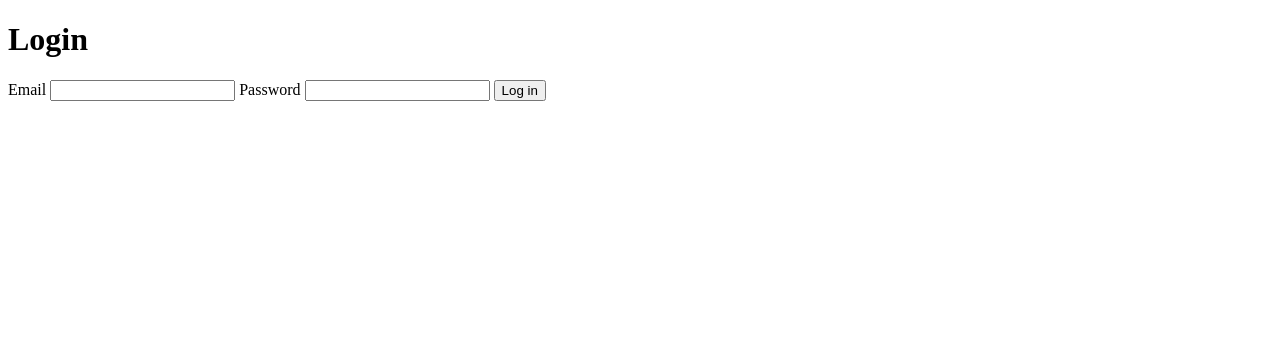
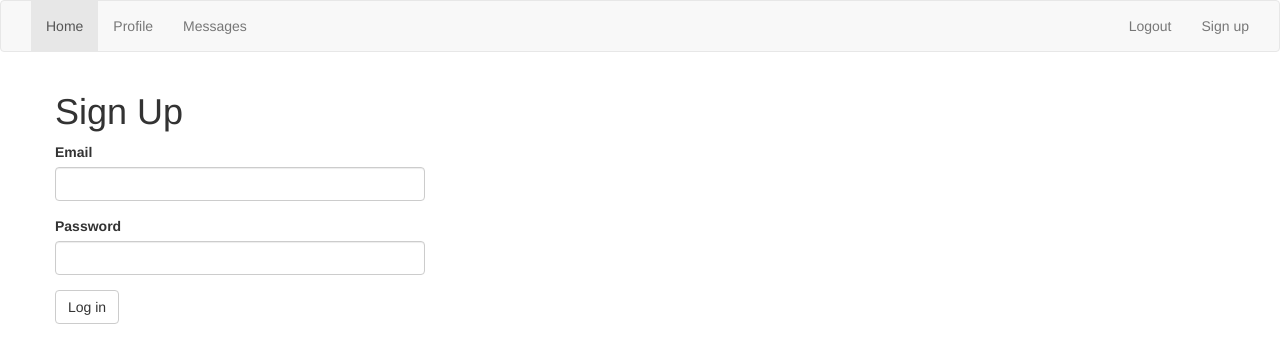
Before and after one commit to fanchunke/flask_website, a Flask app: template ChiBurger/templates/blog/login.html in a window 1280 px wide. Shown: the top 363 px of the page. Run offline with Flask 2, Linux system fonts and the light colour scheme; the template is opened without the code that fills it: values that come from a table or form of the project are taken from there, others are empty; the visitor is signed in with stand-in values (Sample User, id 1); some libraries are stand-ins or nearby versions.

Commit message:
修改html布局

```diff
--- a/ChiBurger/templates/blog/base.html
+++ b/ChiBurger/templates/blog/base.html
@@ -18,7 +18,7 @@
       <div class="container-fluid">
           <div class="navbar-collapse collapse">
             <ul class="nav navbar-nav">
-              <li role="presentation" class="active"><a href="#">Home</a></li>
+              <li role="presentation" class="active"><a href="{{url_for('blog.index')}}">Home</a></li>
               <li role="presentation"><a href="#">Profile</a></li>
               <li role="presentation"><a href="#">Messages</a></li>
             </ul>
@@ -34,6 +34,10 @@
         </div>
     </nav>
     {% endblock %}
-    {% block content %}{% endblock %}
+    <div class="container">
+        <div class="row">
+        {% block content %}{% endblock %}
+        </div>
+    </div>
 {% endblock %}
 </html>
--- a/ChiBurger/templates/blog/login.html
+++ b/ChiBurger/templates/blog/login.html
@@ -1,9 +1,11 @@
-<!DOCTYPE html>
-<html>
-<head>
-    <title>Login</title>
-</head>
-<body>
+{% extends "blog/base.html" %}
+{% import "bootstrap/wtf.html" as wtf %}
+
+{% block title %}Login{% endblock %}
+
+{% block content %}
+<div class="row">
+  <div class="col-md-4">
       {% with messages = get_flashed_messages() %}
           {% if messages %}
             <ul class=flashes>
@@ -13,12 +15,8 @@
             </ul>
           {% endif %}
       {% endwith %}
-<h1>Login</h1>
-<form action="" method="post" name="login">
-    {{ form.hidden_tag() }}
-    {{ form.email.label }} {{ form.email() }}
-    {{ form.password.label }} {{ form.password() }}
-    {{ form.submit() }}
-</form>
-</body>
-</html>
+      <h1>Sign Up</h1>
+      {{ wtf.quick_form(form) }}
+  </div>
+</div>
+{% endblock %}
```
Also changed, not shown: ChiBurger/templates/blog/signup.html (+6 -10 lines). Lines whose indentation alone changed are shown as unchanged.
